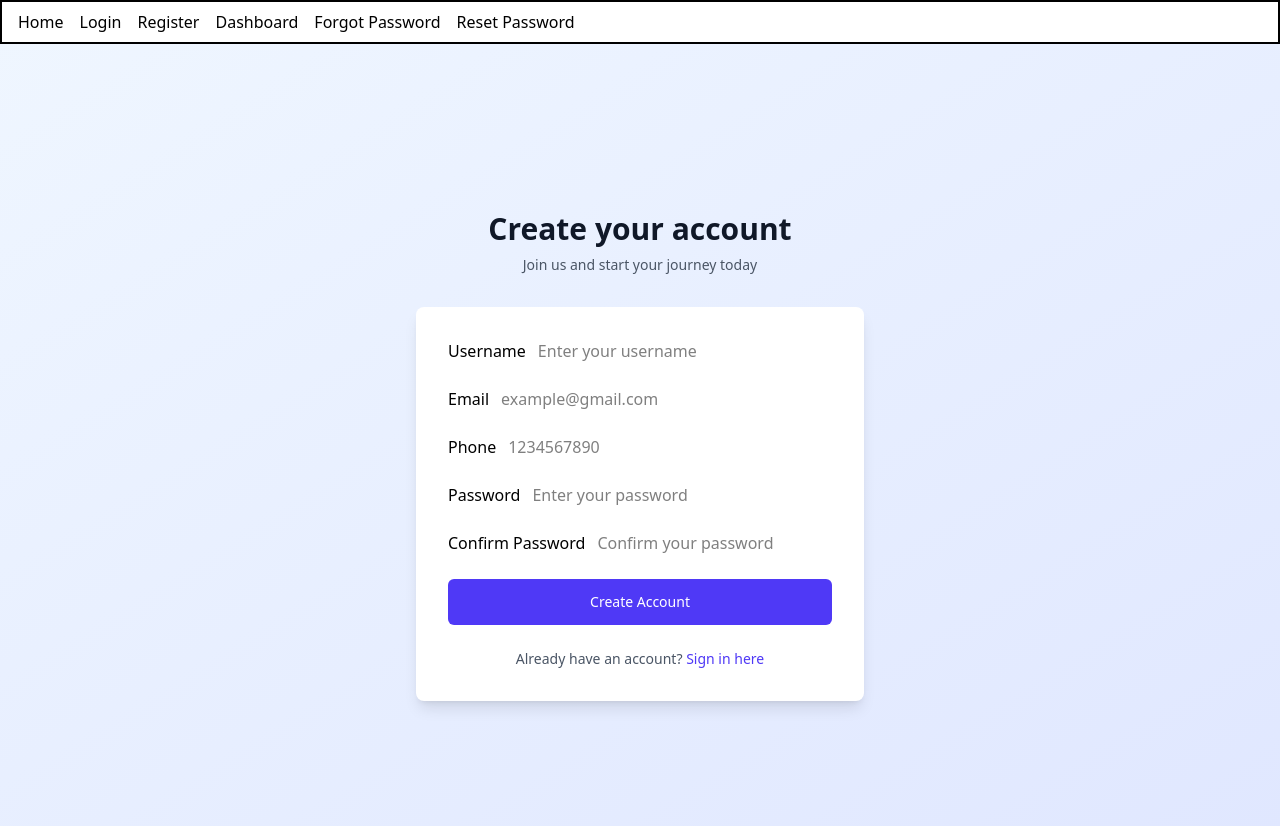
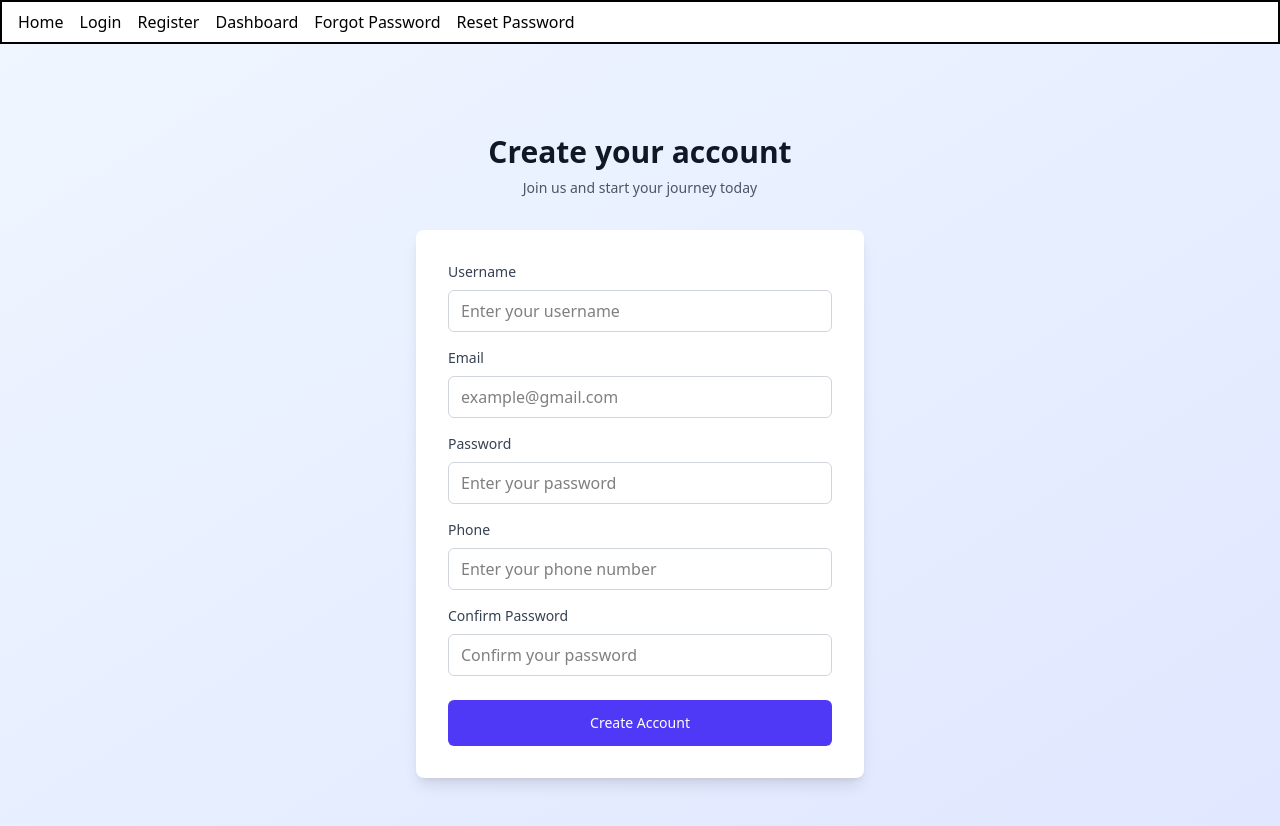
Before and after one commit to Anuj-Dhungana/Ecommercesite, a React (Vite) app in the folder frontend/: page /register in a window 1280 px wide. Shown: the top 826 px of the page. Built offline with nearby package versions, Linux system fonts and the light colour scheme.

Commit message:
enhanching and optimising the register from in frontend

```diff
--- /dev/null
+++ b/frontend/src/components/config/register.js
@@ -0,0 +1,40 @@
+export const registerField=[
+    {
+      id:"userName",
+      name:"userName",
+      label:"Username",
+      placeholder:"Enter your username",
+      type:"TEXT"
+
+    },
+    {
+      id:"email",
+      name:"email",
+      label:"Email",
+      placeholder:"example@gmail.com",
+      type:"EMAIL"
+    },
+    {
+      id:"password",
+      name:"password",
+      label:"Password",
+      placeholder:"Enter your password",
+      type:"PASSWORD"
+    },
+    {
+      id:"phone",
+      name:"phone",
+      label:"Phone",
+      placeholder:"Enter your phone number",
+      type:"PHONE"
+    },
+
+    {
+      id:"confirmPassword",
+      name:"confirmPassword",
+      label:"Confirm Password",
+      placeholder:"Confirm your password",
+      type:"PASSWORD"
+    }
+
+  ]
--- a/frontend/src/components/textField.jsx
+++ b/frontend/src/components/textField.jsx
@@ -1,22 +1,35 @@
 import React from "react";
 
-const textField = (
-  { label, id, placeholder, value, onChange, required = false },
-  type = "text"
-) => {
+const TextField = ({
+  label,
+  id,
+  name,
+  placeholder,
+  value,
+  onChange,
+  type = "text",
+  required = false
+}) => {
+  // Convert type to lowercase for HTML input
+  const inputType = type.toLowerCase();
+
   return (
-    <div className="flex gap-3">
-      <label htmlFor={id}>{label}</label>
+    <div className="flex flex-col gap-2">
+      <label htmlFor={id} className="text-sm font-medium text-gray-700">
+        {label}
+      </label>
       <input
         id={id}
+        name={name}
+        type={inputType}
         placeholder={placeholder}
         value={value}
         onChange={onChange}
         required={required}
-
+        className="px-3 py-2 border border-gray-300 rounded-md focus:outline-none focus:ring-2 focus:ring-indigo-500 focus:border-transparent transition duration-200"
       />
     </div>
   );
 };
 
-export default textField;
+export default TextField;
--- a/frontend/src/pages/register.jsx
+++ b/frontend/src/pages/register.jsx
@@ -1,15 +1,32 @@
 import { useState } from "react";
 import TextField from "../components/textField";
+import { registerField } from "../components/config/register";
 
 const Register = () => {
-  const [email, setEmail] = useState("");
-  const [password, setPassword] = useState("");
-  const [confirmPassword, setConfirmPassword] = useState("");
-  const [userName, setUserName] = useState("");
-  const [phone, setPhone] = useState("");
+  // const [email, setEmail] = useState("");
+  // const [password, setPassword] = useState("");
+  // const [confirmPassword, setConfirmPassword] = useState("");
+  // const [userName, setUserName] = useState("");
+  // const [phone, setPhone] = useState("");
+
+  const [formData, setFormData] = useState({
+    userName:"",
+    email:"",
+    password:"",
+    confirmPassword:"",
+    phone:""
+  });
+
+
 
   const handleSubmit = (e) => {
     e.preventDefault();
+    console.log(formData);
+  };
+
+  const handleChange = (e) => {
+    const {name,value} = e.target;
+    setFormData({...formData,[name]:value});
   };
 
   return (
@@ -29,59 +46,24 @@ const Register = () => {
         <div className="bg-white rounded-lg shadow-lg p-8">
           <form onSubmit={handleSubmit} className="space-y-6">
             {/* Username */}
-            <div>
-              <TextField
-                label="Username"
-                id="username"
-                placeholder="Enter your username"
-                value={userName}
-                onChange={(e) => setUserName(e.target.value)}
-              />
+            <div className="space-y-4">
+              {registerField.map((field)=>(
+                <TextField
+                key={field.id}
+                label={field.label}
+                id={field.id}
+                name={field.name}
+                placeholder={field.placeholder}
+                value={formData[field.name]}
+                onChange={handleChange}
+                type={field.type}
+                />
+              ))}
+
             </div>
 
-            {/* Email */}
-            <div>
-              <TextField
-                label="Email"
-                id="email"
-                placeholder="example@gmail.com"
-                value={email}
-                onChange={(e) => setEmail(e.target.value)}
-              />
-            </div>
 
-            {/* Phone */}
-            <div>
-              <TextField
-                label="Phone"
-                id="phone"
-                placeholder="1234567890"
-                value={phone}
-                onChange={(e) => setPhone(e.target.value)}
-              />
-            </div>
 
-            {/* Password */}
-            <div>
-              <TextField
-                label="Password"
-                id="password"
-                placeholder="Enter your password"
-                value={password}
-                onChange={(e) => setPassword(e.target.value)}
-              />
-            </div>
-
-            {/* Confirm Password */}
-            <div>
-              <TextField
-                label="Confirm Password"
-                id="confirmPassword"
-                placeholder="Confirm your password"
-                value={confirmPassword}
-                onChange={(e) => setConfirmPassword(e.target.value)}
-              />
-            </div>
 
             {/* Submit Button */}
             <div>
@@ -94,14 +76,14 @@ const Register = () => {
             </div>
 
             {/* Login Link */}
-            <div className="text-center">
+            {/* <div className="text-center">
               <p className="text-sm text-gray-600">
                 Already have an account?{" "}
                 <a href="/login" className="font-medium text-indigo-600 hover:text-indigo-500 transition duration-200">
                   Sign in here
                 </a>
               </p>
-            </div>
+            </div> */}
           </form>
         </div>
       </div>
```
